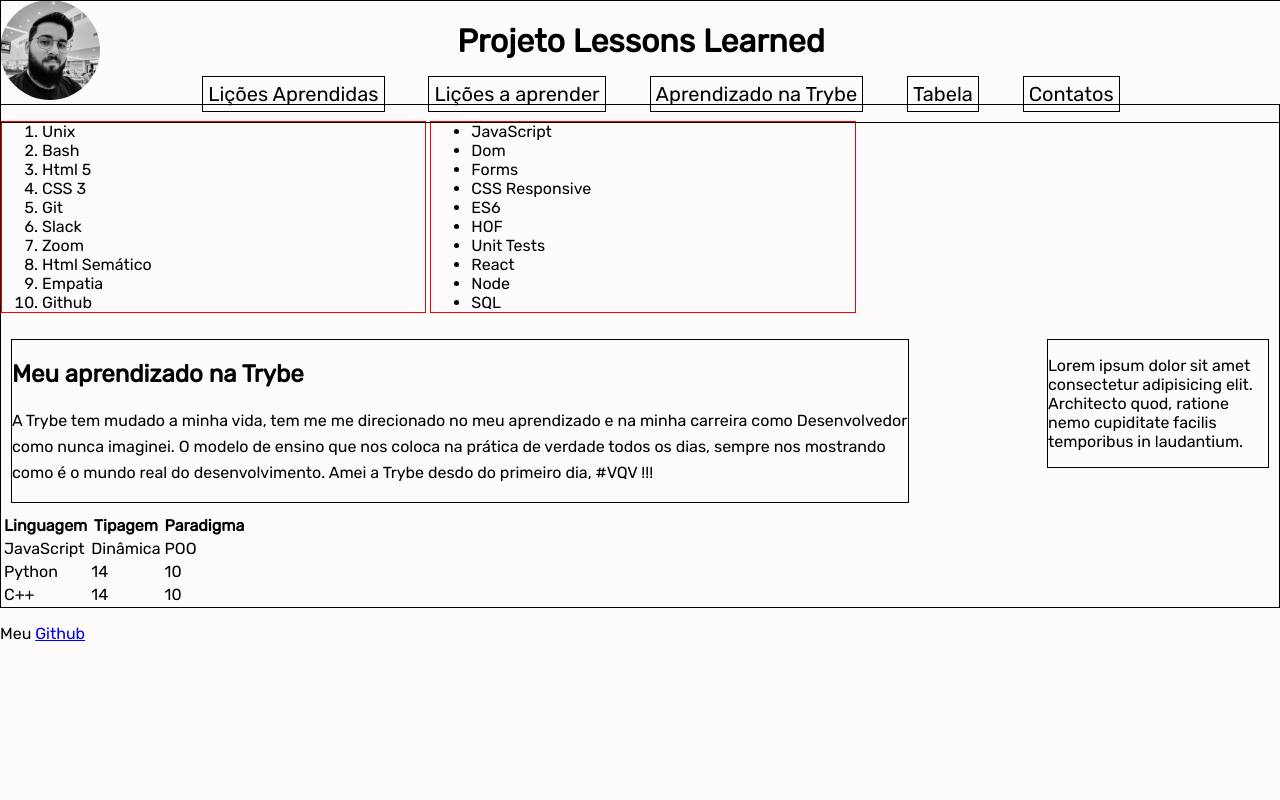
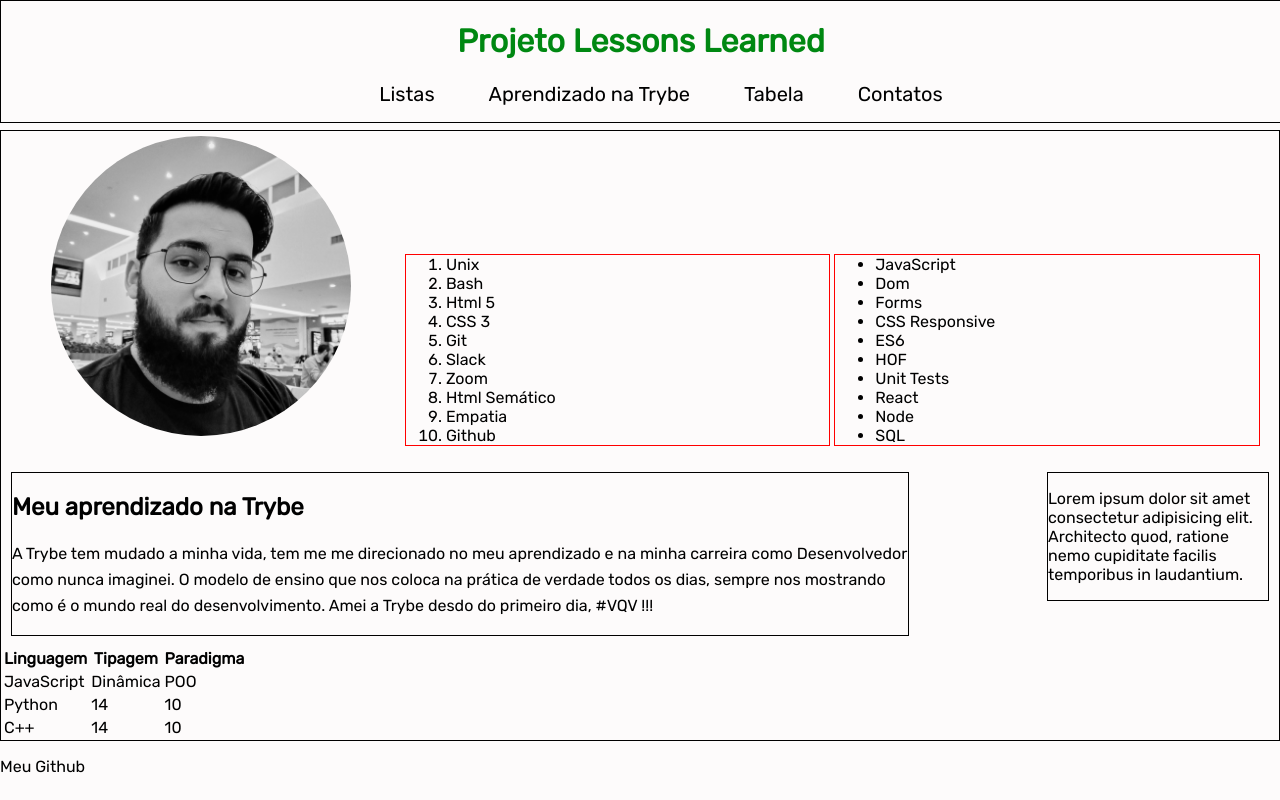
Before and after one commit to Jonas-Paiva/Project-Lessons-Learned, a website: page index.html in a window 1280 px wide. Drawn offline with Linux system fonts and the light colour scheme.

Commit message:
Estilo para navegação

```diff
--- a/index.html
+++ b/index.html
@@ -9,22 +9,22 @@
   </head>
   <body>
     <header id="cabecalho">
-      <h1 id="titulo">Projeto Lessons Learned</h1>
+      <h1 id="titulo"><a target="_blank" href="https://github.com/tryber/sd-024-a-project-lessons-learned">Projeto Lessons Learned</a></h1>
 
       <nav>
         <ul>
-          <li>Lições Aprendidas</li>
-          <li>Lições a aprender</li>
-          <li>Aprendizado na Trybe</li>
-          <li>Tabela</li>
-          <li>Contatos</li>
+          <li><a href="">Listas</a></li>
+          <li><a href="">Aprendizado na Trybe</a></li>
+          <li><a href="">Tabela</a></li>
+          <li><a href="#rodape">Contatos</a></li>
         </ul>
       </nav>
     </header>
 
-    <img id="minha_foto" src="./assets/foto.jpg" alt="foto" />
+    <main>
 
-    <main>
+        <img id="minha_foto" src="./assets/foto.jpg" alt="foto" />
+
       <ol id="licoes_aprendidas">
         <li>Unix</li>
         <li>Bash</li>
--- a/style.css
+++ b/style.css
@@ -1,4 +1,8 @@
 @import url("https://fonts.googleapis.com/css2?family=Rubik&display=swap");
+
+html{
+    scroll-behavior: smooth;
+}
 
 body {
   background-color: rgb(253, 251, 251);
@@ -7,19 +11,45 @@ body {
 }
 
 header {
+  background-color: rgb(253, 251, 251);
   border: 1px solid black;
   text-align: center;
   position: fixed;
   top: 0;
   width: 100%;
 }
+#titulo a {
+  color: rgb(0, 136, 18);
+}
+#titulo a:hover{
+    transition: 100ms;
+    color: rgb(2, 172, 24);
+
+}
+
 nav ul li {
-  color: rgb(3, 3, 3);
   font-size: 20px;
   display: inline;
-  border: 1px solid black;
   padding: 5px;
   margin: 20px;
+}
+a {
+  text-decoration: none;
+  color: black;
+}
+a:hover {
+  transition: 100ms;
+  color: rgb(0, 136, 18);
+}
+
+main {
+  margin-top: 130px;
+  border: 1px solid black;
+}
+img {
+  margin: 5px 50px;
+  border-radius: 50%;
+  width: 300px;
 }
 main ul,
 ol {
@@ -27,17 +57,11 @@ ol {
   display: inline-block;
   width: 30%;
 }
-img {
-  border-radius: 50%;
-  width: 100px;
-}
+
 article p {
   line-height: 26px;
 }
 
-main {
-  border: 1px solid black;
-}
 .lado-esquerdo {
   width: 70vw;
   display: inline-block;
```
